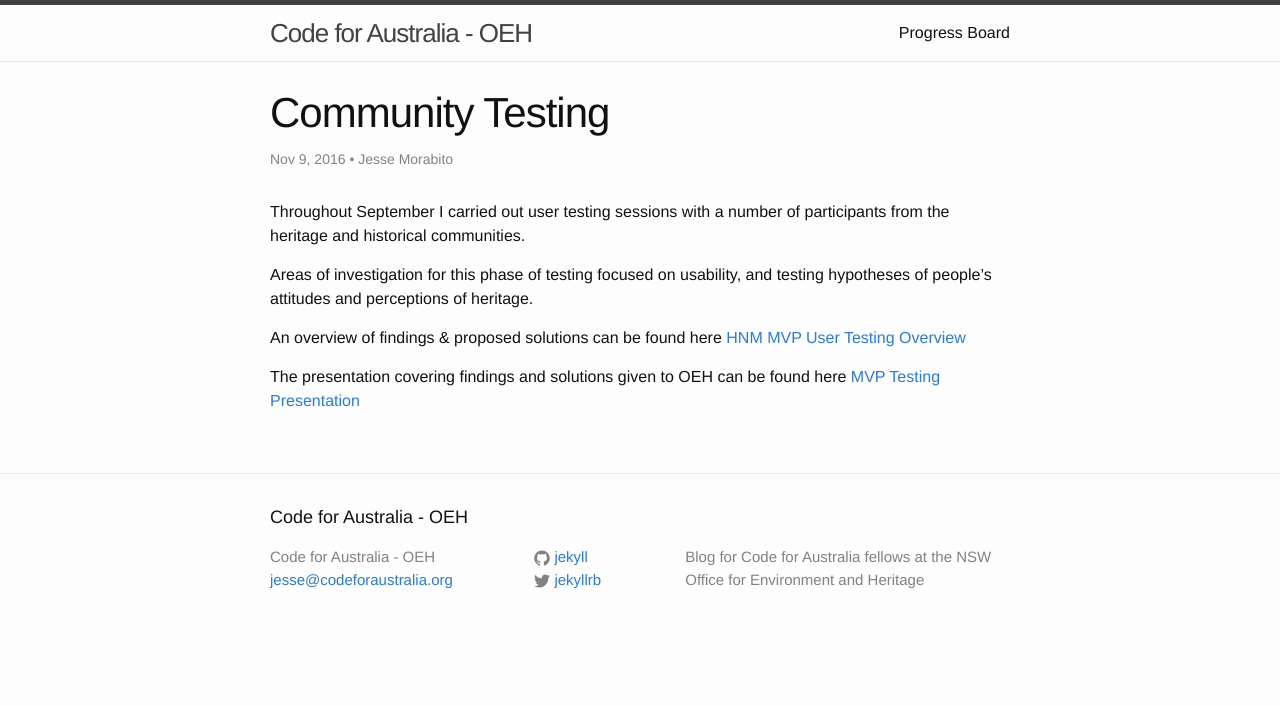
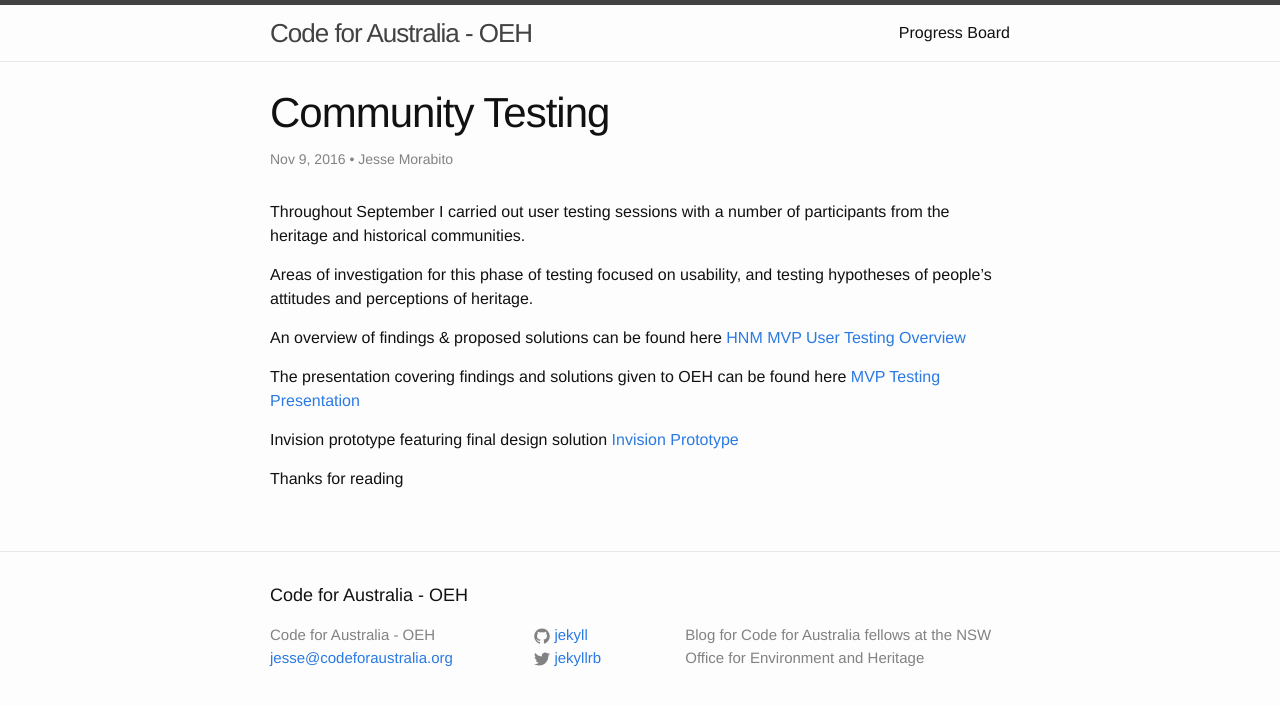
Before and after one commit to CodeforAustralia/oeh-blog, a Jekyll site: the page built from _posts/2016-11-10-Community testing.md, in a window 1280 px wide. Shown: the top 706 px of the page. Built offline with Jekyll 4.4.1, drawn with Linux system fonts in a browser that asks for light colours.

Commit message:
Map testing post update
Add link

```diff
--- a/_posts/2016-11-10-Community testing.md
+++ b/_posts/2016-11-10-Community testing.md
@@ -16,3 +16,9 @@ An overview of findings & proposed solutions can be found here
 
 The presentation covering findings and solutions given to OEH can be found here
 [MVP Testing Presentation](https://drive.google.com/file/d/0B44pfxUYcChGc3VWeTZ4ejdHM0U/view?usp=sharing)
+
+
+Invision prototype featuring final design solution
+[Invision Prototype](https://projects.invisionapp.com/share/K29398MU7)
+
+Thanks for reading
```
